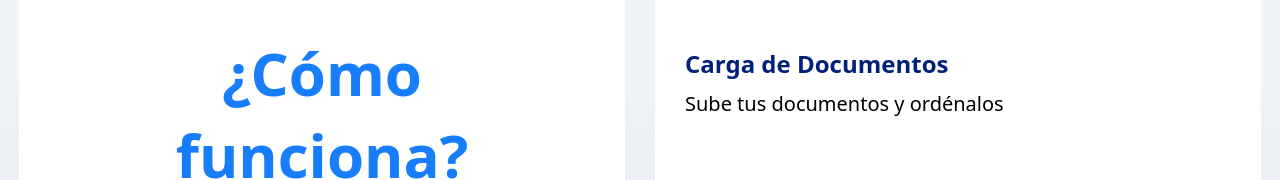
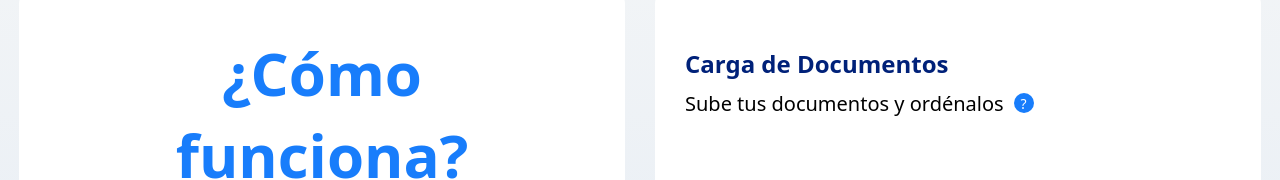
Before and after one commit to dkg-0717/todo-legal, a Vue app: page / in a window 1280 px wide. Shown: the part 342-522 px from the top of the page. Built offline with nearby package versions, Linux system fonts and the light colour scheme.

Commit message:
Se agregó question mark

```diff
--- a/src/components/Stepper/steps/StepOne.vue
+++ b/src/components/Stepper/steps/StepOne.vue
@@ -12,7 +12,9 @@
             v-show="hasFiles">
           Carga de Documentos
         </p>
-        <p class="txt-docs-ordered">Sube tus documentos y ordénalos</p>
+        <p class="txt-docs-ordered">Sube tus documentos y ordénalos
+        <p class="question-mark pointer">&#63;</p>
+        </p>
       </section>
       <FileUpload />
       <div class="buttons_container">
@@ -87,13 +89,16 @@ const saveData = async () => {
 .txt-upload-docs {
   gap: 1rem;
   display: flex;
-  cursor: pointer;
   font-size: 2.4rem;
   font-weight: bold;
+  align-items: center;
   color: var(--darkBlue);
 }
 
 .txt-docs-ordered {
+  gap: 1.0rem;
+  display: flex;
+  align-items: center;
   font-size: 2.0rem;
   margin-block-start: 10px;
 }
@@ -108,6 +113,18 @@ const saveData = async () => {
   font-size: 2.8rem;
   margin-block-start: 55px;
   color: var(--minusLightGray);
+}
+
+.question-mark {
+  color: #fff;
+  width: 2.0rem;
+  height: 2.0rem;
+  font-size: 1.4rem;
+  border-radius: 50%;
+  display: flex;
+  align-items: center;
+  justify-content: center;
+  background: var(--blue);
 }
 
 @media (max-width: 900px) {
```
